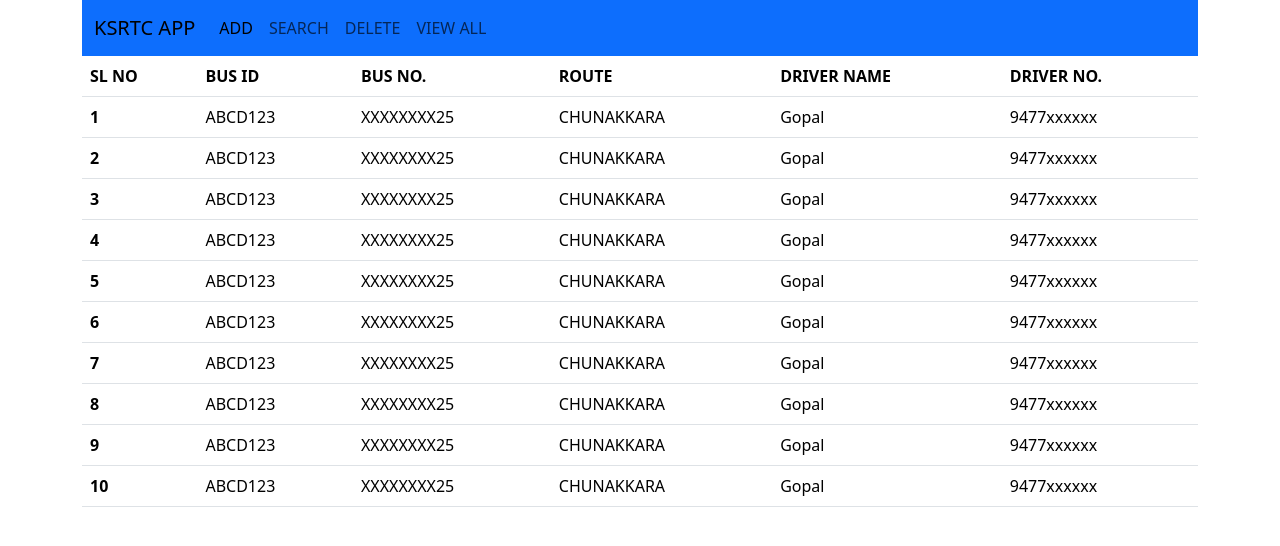
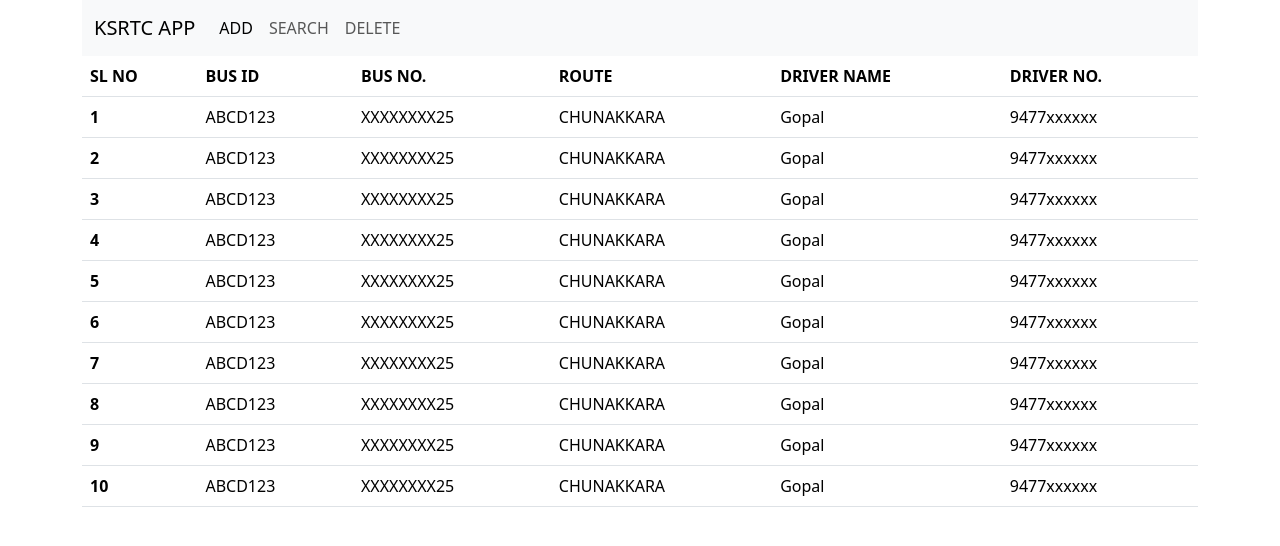
Before and after one commit to Safna-123/KSRTC-APP, a plain HTML site: page viewall.html in a window 1280 px wide. Drawn offline with nearby package versions, Linux system fonts and the light colour scheme.

Commit message:
KSRTC APP

```diff
--- a/viewall.html
+++ b/viewall.html
@@ -16,7 +16,7 @@
 <div class="container">
 
 
-    <nav class="navbar navbar-expand-lg bg-primary">
+    <nav class="navbar navbar-expand-lg bg-body-tertiary">
         <div class="container-fluid">
           <a class="navbar-brand" href="#">KSRTC APP</a>
           <button class="navbar-toggler" type="button" data-bs-toggle="collapse" data-bs-target="#navbarNavAltMarkup" aria-controls="navbarNavAltMarkup" aria-expanded="false" aria-label="Toggle navigation">
@@ -27,14 +27,11 @@
               <a class="nav-link active" aria-current="page" href="index.html">ADD</a>
               <a class="nav-link" href="searchksrtc.html">SEARCH</a>
               <a class="nav-link" href="deleteksrtc.html">DELETE</a>
-              <a class="nav-link" href="viewall.html">VIEW ALL</a>
+              <a class="nav-link" href="viewall.html"></a>
             </div>
           </div>
         </div>
       </nav>
-
-
-
 
 
 
```
Also changed, not shown: deleteksrtc.html (+2 -4 lines), index.html (+2 -3 lines), searchksrtc.html (+2 -3 lines).
